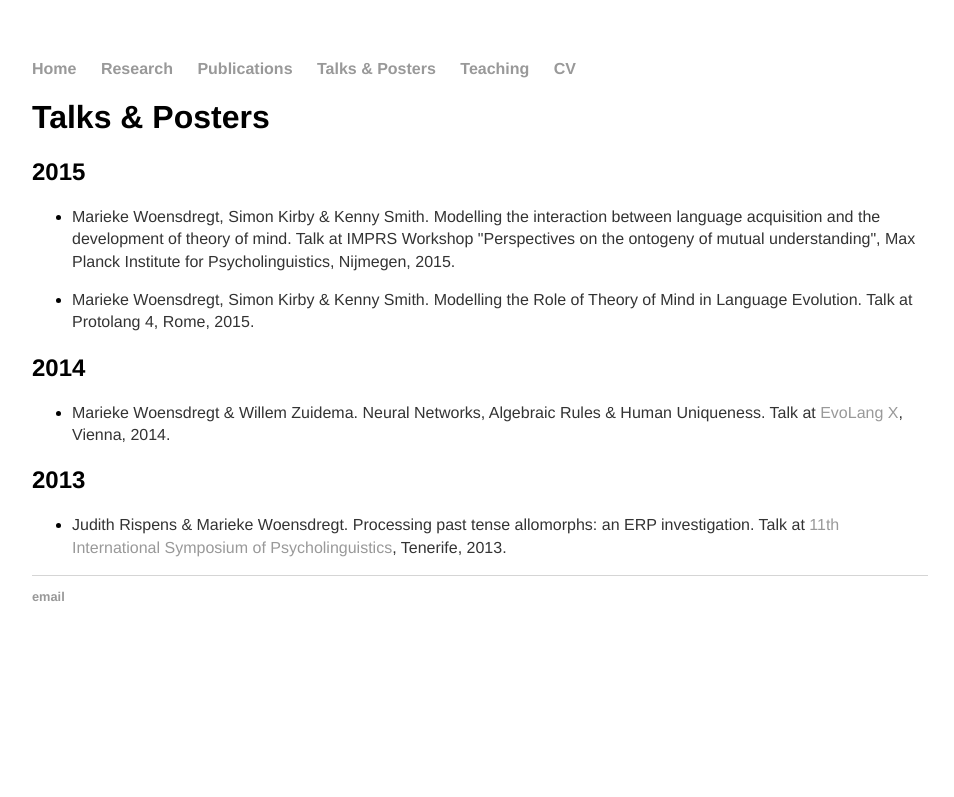
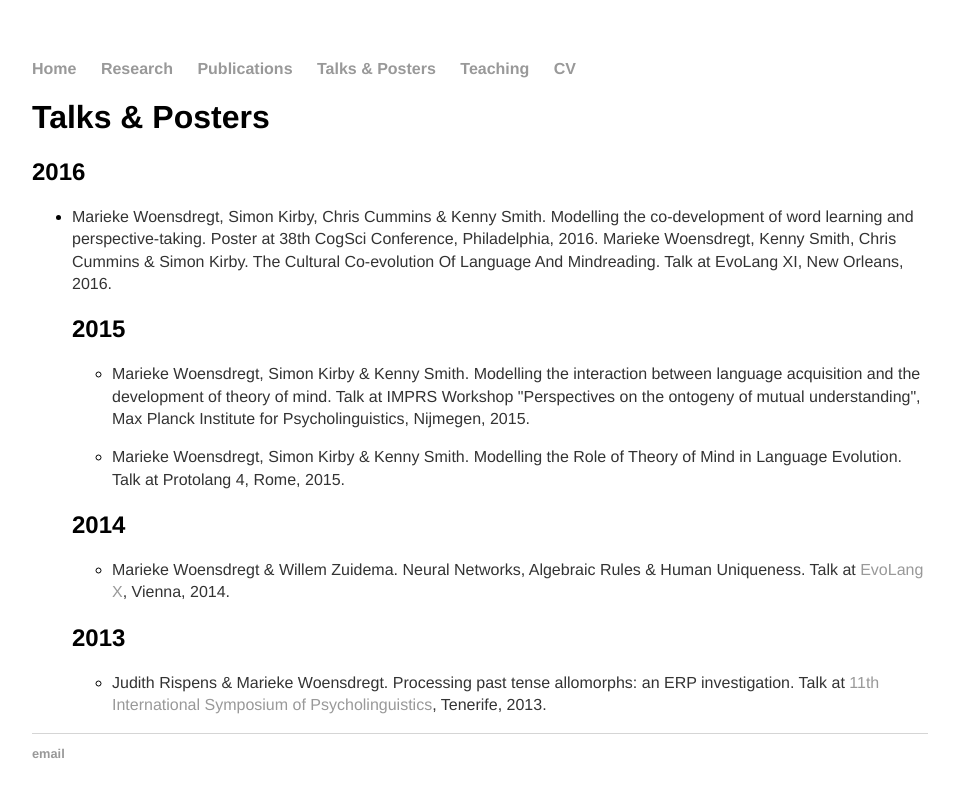
Before and after one commit to marieke-woensdregt/marieke-woensdregt.github.io, a Jekyll site: the page built from talks_n_posters/index.html, in a window 1280 px wide. Shown: the top 797 px of the page, without its empty margins (160-1114 px from the left). Built offline with Jekyll 4.4.1, drawn with Linux system fonts in a browser that asks for light colours.

Commit message:
Update index.html

```diff
--- a/talks_n_posters/index.html
+++ b/talks_n_posters/index.html
@@ -4,6 +4,13 @@ title: Talks_n_Posters
 ---
 <div class="blurb">
 	<h1>Talks &amp; Posters</h1>
+
+	<h2> 2016 </h2>
+	<ul>
+		<li><p>
+Marieke Woensdregt, Simon Kirby, Chris Cummins & Kenny Smith. Modelling the co-development of word learning and perspective-taking. Poster at 38th CogSci Conference, Philadelphia, 2016.
+
+Marieke Woensdregt, Kenny Smith, Chris Cummins & Simon Kirby. The Cultural Co-evolution Of Language And Mindreading. Talk at EvoLang XI, New Orleans, 2016.
 
 	<h2> 2015 </h2>
 	<ul>
```
Lines whose indentation alone changed are shown as unchanged.
